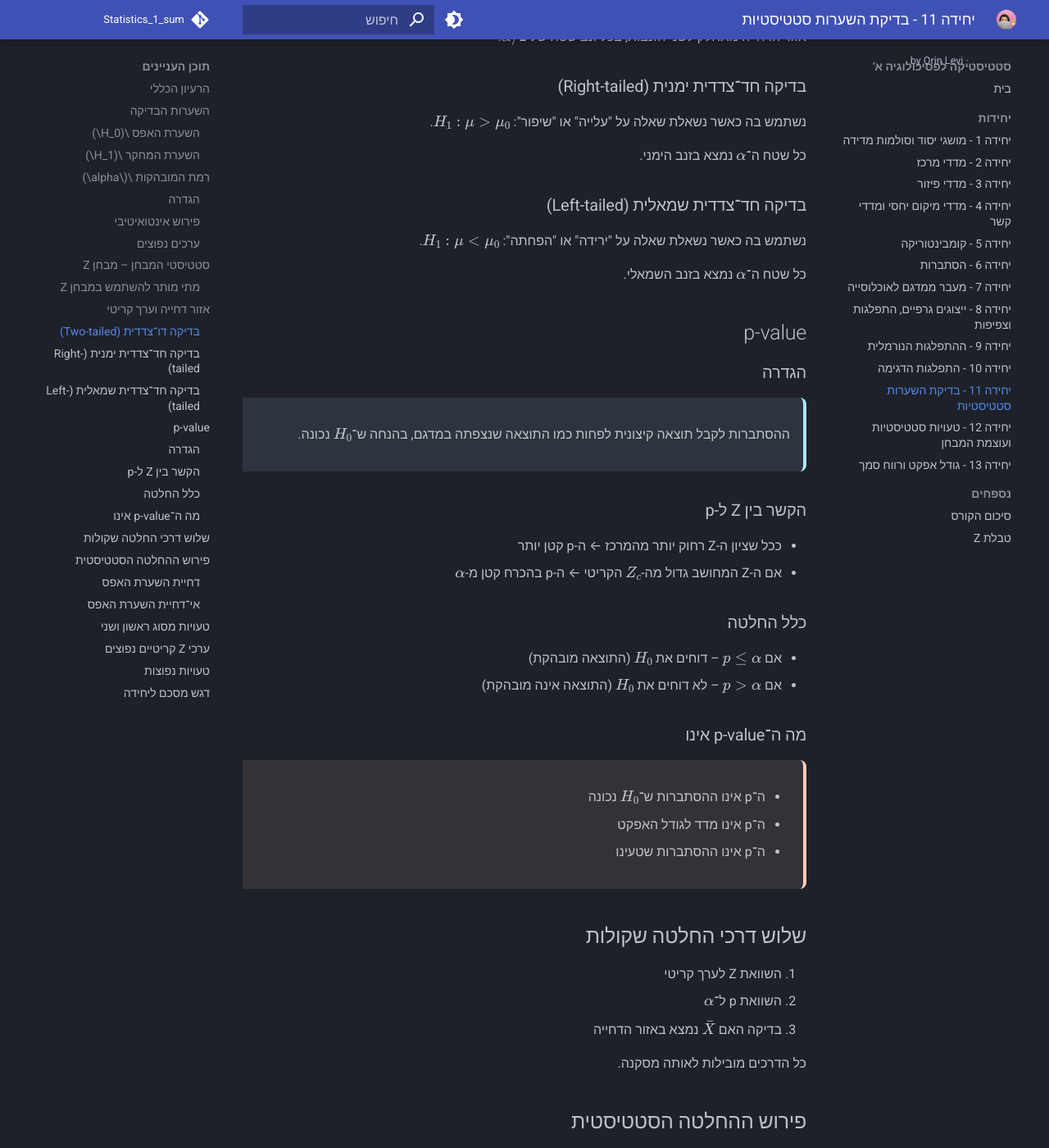
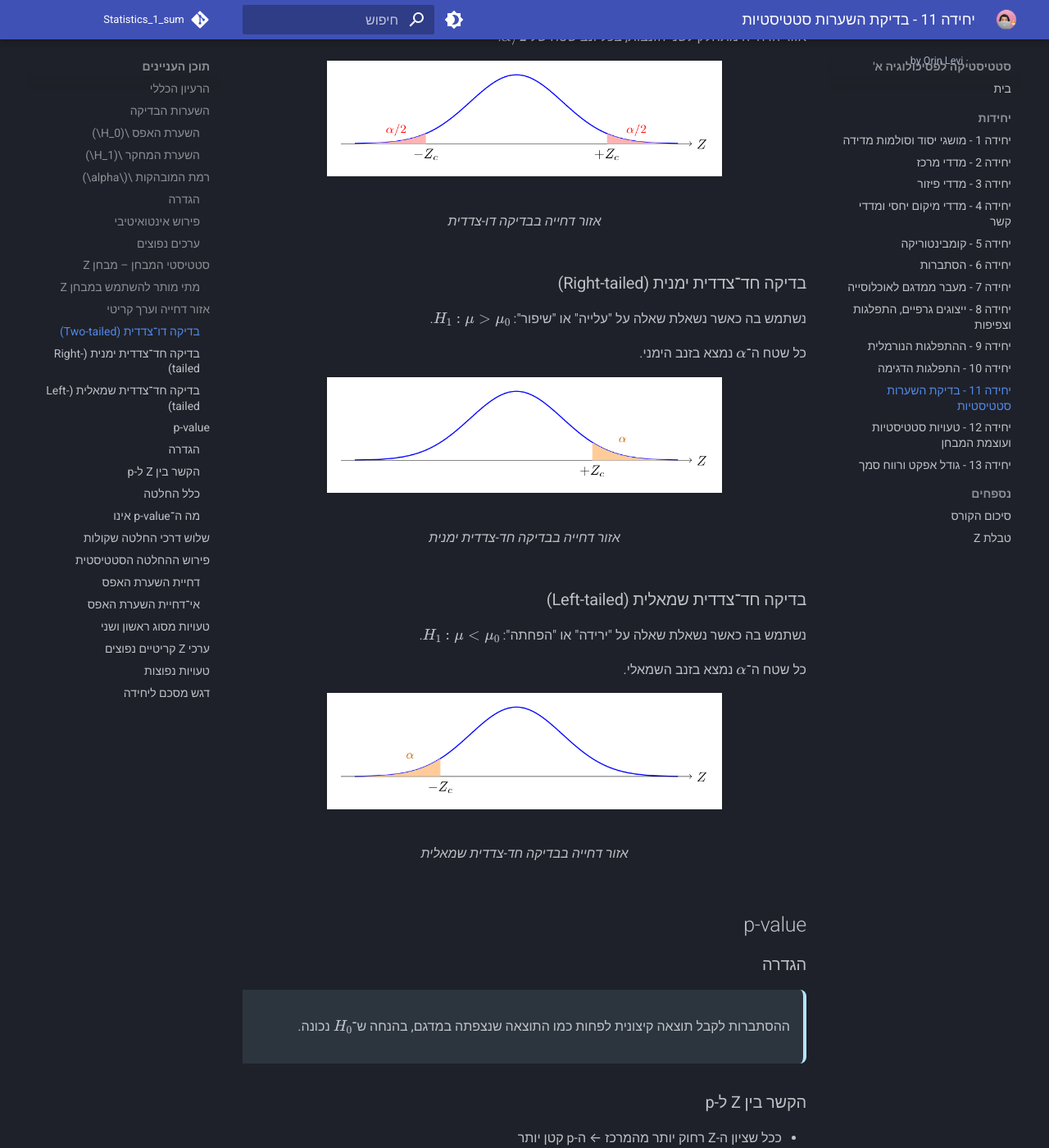
Before and after one commit to orinlevi/Statistics1, an MkDocs documentation site: the page built from docs/units/unit11.md, in a window 1280 px wide and 1400 px high, scrolled down 1910 px. Shown: the whole window at 82% size. Built offline with MkDocs 1.6.1 and Material for MkDocs 9.7.7, drawn with Linux system fonts in a browser that asks for light colours; comment, search, counter and statistics services are not loaded.

Commit message:
Add TikZ diagrams for hypothesis testing
- Add two-tailed, right-tailed, and left-tailed test diagrams
- Generated from TikZ code and converted to PNG
- Include diagrams in unit11.md (hypothesis testing)

Co-Authored-By: Claude Opus 4.5 <noreply@anthropic.com>

```diff
--- a/docs/units/unit11.md
+++ b/docs/units/unit11.md
@@ -70,17 +70,32 @@
 
 אזור הדחייה מתחלק לשני הזנבות, בכל זנב שטח של \(\alpha/2\).
 
+<figure markdown="span">
+  ![בדיקה דו-צדדית](../assets/two_tailed_test.png){ width="70%" }
+  <figcaption>אזור דחייה בבדיקה דו-צדדית</figcaption>
+</figure>
+
 ### בדיקה חד־צדדית ימנית (Right-tailed)
 
 נשתמש בה כאשר נשאלת שאלה על "עלייה" או "שיפור": \(H_1: \mu > \mu_0\).
 
 כל שטח ה־\(\alpha\) נמצא בזנב הימני.
 
+<figure markdown="span">
+  ![בדיקה חד-צדדית ימנית](../assets/right_tailed_test.png){ width="70%" }
+  <figcaption>אזור דחייה בבדיקה חד-צדדית ימנית</figcaption>
+</figure>
+
 ### בדיקה חד־צדדית שמאלית (Left-tailed)
 
 נשתמש בה כאשר נשאלת שאלה על "ירידה" או "הפחתה": \(H_1: \mu < \mu_0\).
 
 כל שטח ה־\(\alpha\) נמצא בזנב השמאלי.
+
+<figure markdown="span">
+  ![בדיקה חד-צדדית שמאלית](../assets/left_tailed_test.png){ width="70%" }
+  <figcaption>אזור דחייה בבדיקה חד-צדדית שמאלית</figcaption>
+</figure>
 
 ## p-value
 
```
Also changed, not shown: docs/assets/left_tailed_test.png (added), docs/assets/right_tailed_test.png (added), docs/assets/two_tailed_test.png (added).
